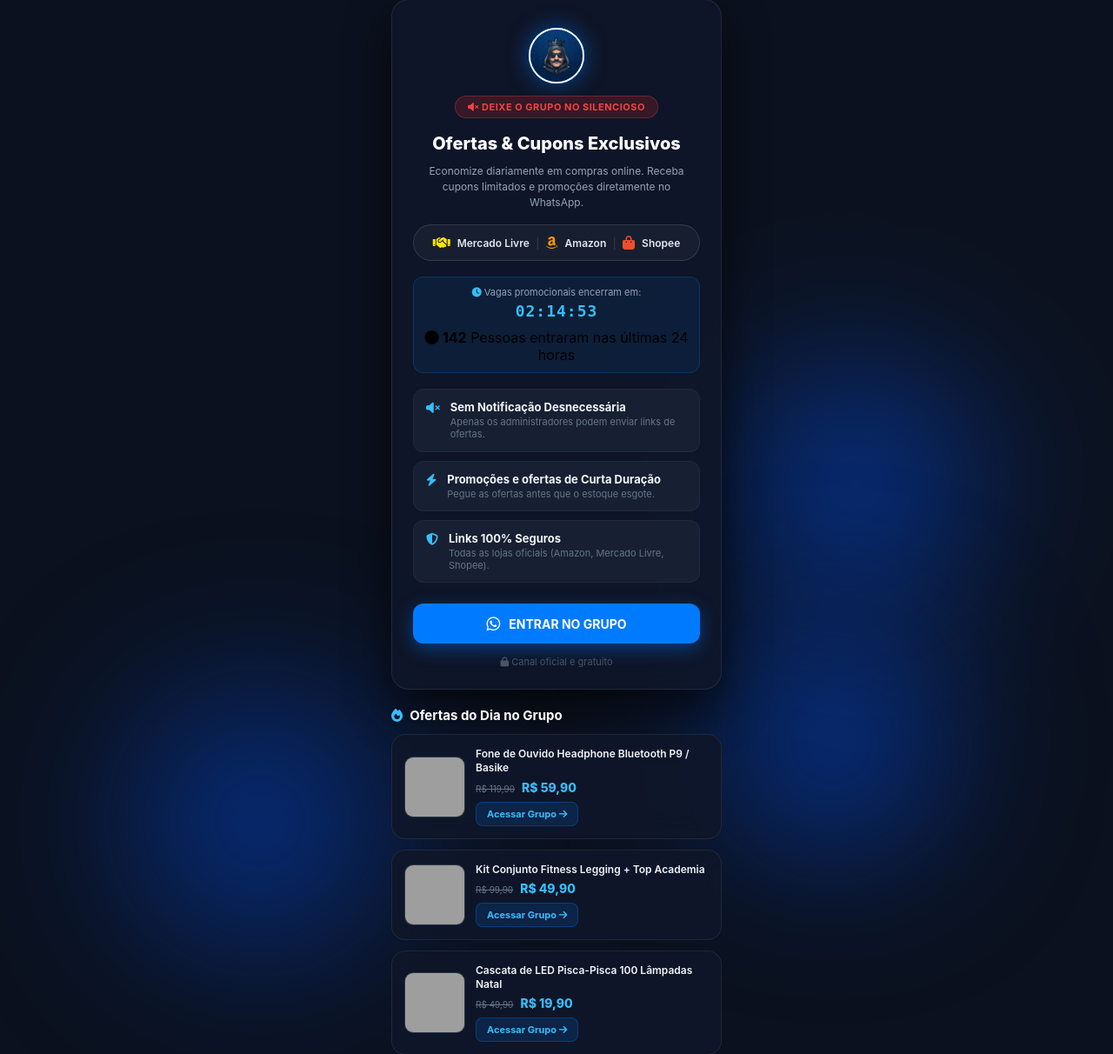
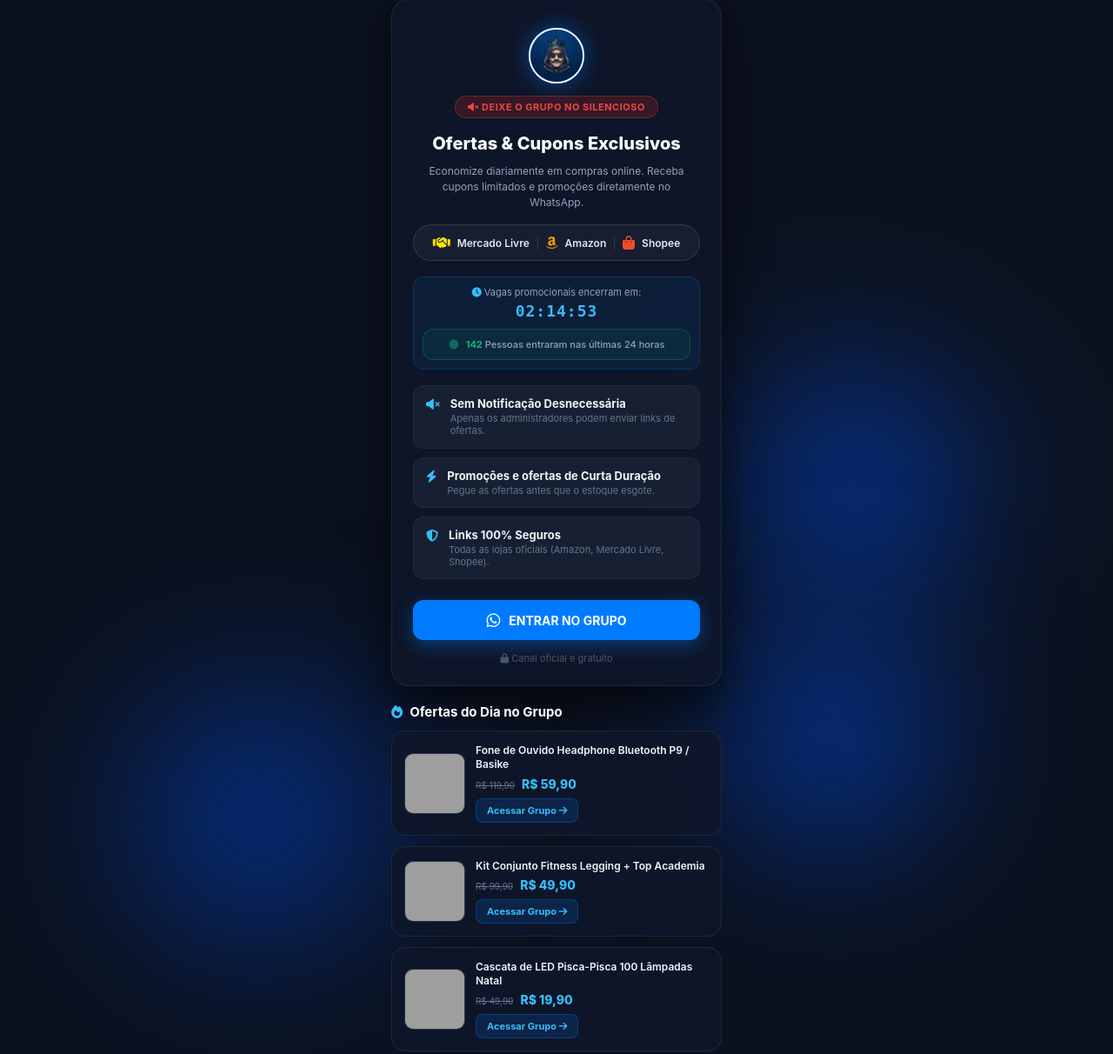
Before and after one commit to PATOfront/pagina.web, a Flask app: page / in a window 1280 px wide. Shown: the part 41-1253 px from the top of the page at 87% size. Run offline with Flask 3, Linux system fonts and the light colour scheme; grey boxes are pictures that could not be loaded.

Commit message:
Refactor CSS styles and add online counter

```diff
--- a/static/style.css
+++ b/static/style.css
@@ -394,3 +394,36 @@ body {
     background: #007bff;
     color: #ffffff;
 }
+
+/* ESTILO DO CONTADOR DE PESSOAS ONLINE */
+.online-counter-box {
+    display: flex;
+    align-items: center;
+    justify-content: center;
+    gap: 8px;
+    background: rgba(16, 185, 129, 0.08);
+    border: 1px solid rgba(16, 185, 129, 0.25);
+    border-radius: 12px;
+    padding: 10px;
+    margin-bottom: 20px;
+    color: #94a3b8;
+    font-size: 11px;
+    font-weight: 500;
+}
+
+.online-counter-box i {
+    color: #10b981;
+    font-size: 12px;
+    animation: pulsar-verde 2s infinite;
+}
+
+.online-counter-box strong {
+    color: #10b981;
+    font-weight: 700;
+}
+
+@keyframes pulsar-verde {
+    0% { opacity: 1; transform: scale(1); }
+    50% { opacity: 0.4; transform: scale(0.9); }
+    100% { opacity: 1; transform: scale(1); }
+}
```
